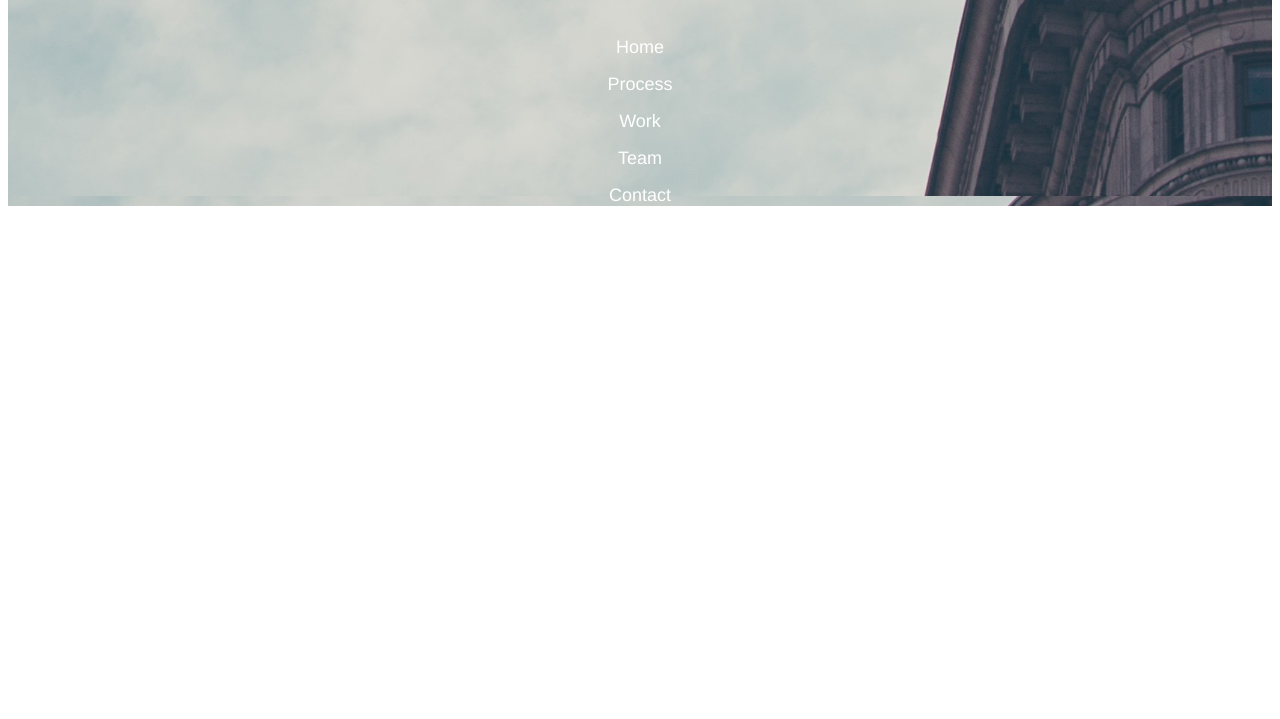
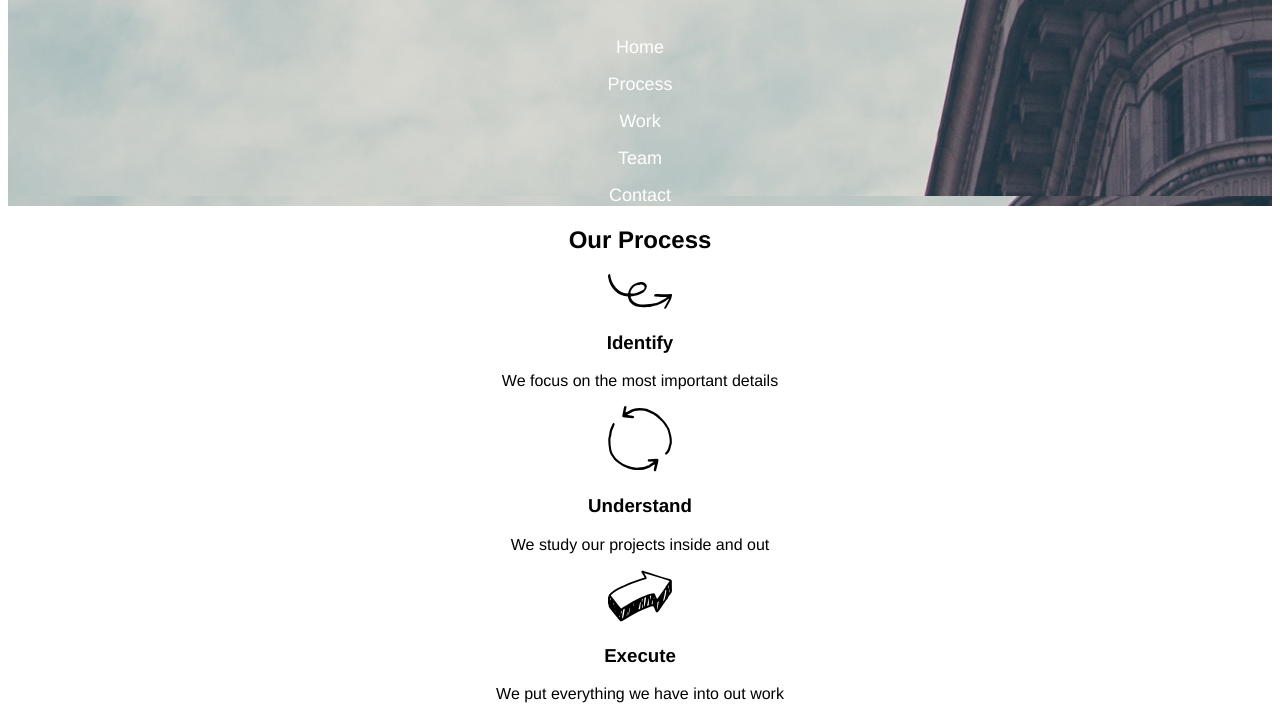
Before and after one commit to cameronjs/Broadway, a plain HTML site: page index.html in a window 1280 px wide. Shown: the part 159-878 px from the top of the page. Before the commit the page ends 800 px from the top, so only its background shows below. Drawn offline with Linux system fonts and the light colour scheme.

Commit message:
More content added

```diff
--- a/index.html
+++ b/index.html
@@ -12,6 +12,16 @@
     <p><a>Team</a></p>
     <p><a>Contact</a></p>
   </section>
+  <h2>Our Process</h2>
+  <img src="./resources/images/identify.svg" alt="A curly arrow">
+  <h3>Identify</h3>
+  <p>We focus on the most important details</p>
+  <img src="./resources/images/understand.svg" alt="Two arrows arranged in a circular form">
+  <h3>Understand</h3>
+  <p>We study our projects inside and out</p>
+  <img src="./resources/images/execute.svg" alt="A three-dimensional arrow">
+  <h3>Execute</h3>
+  <p>We put everything we have into out work</p>
 </body>
 <footer>
 </footer>
```
